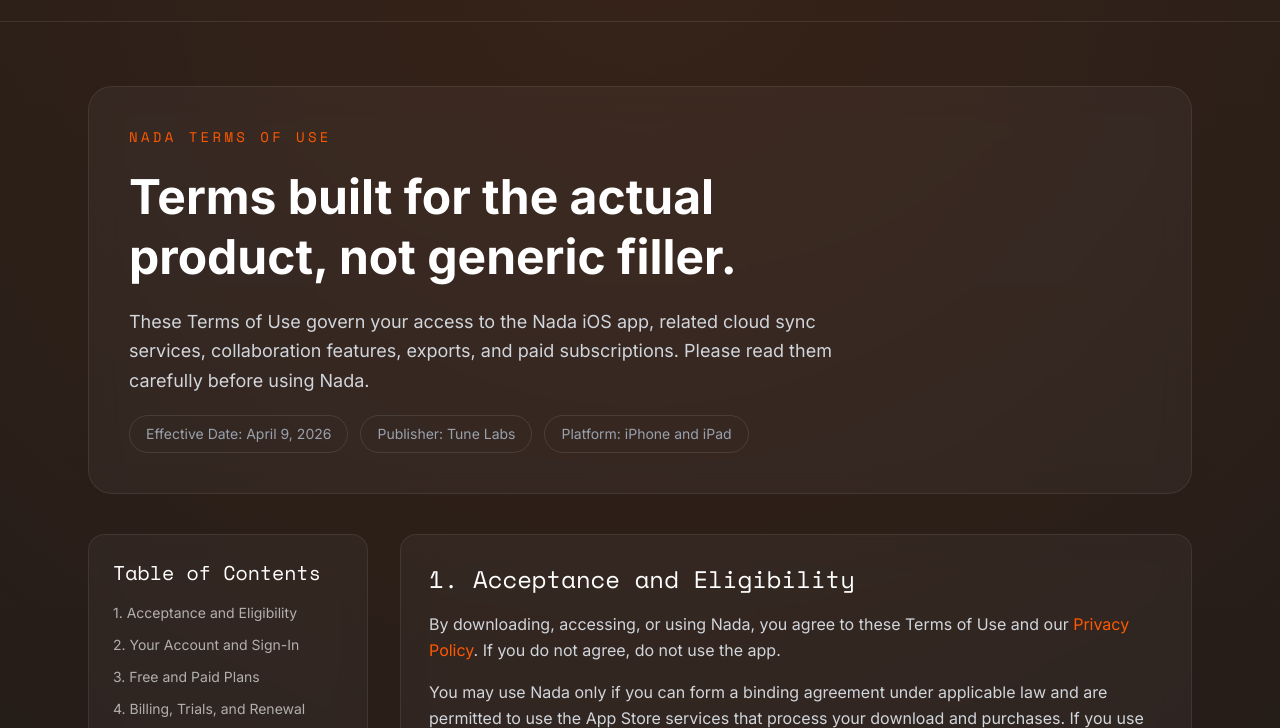
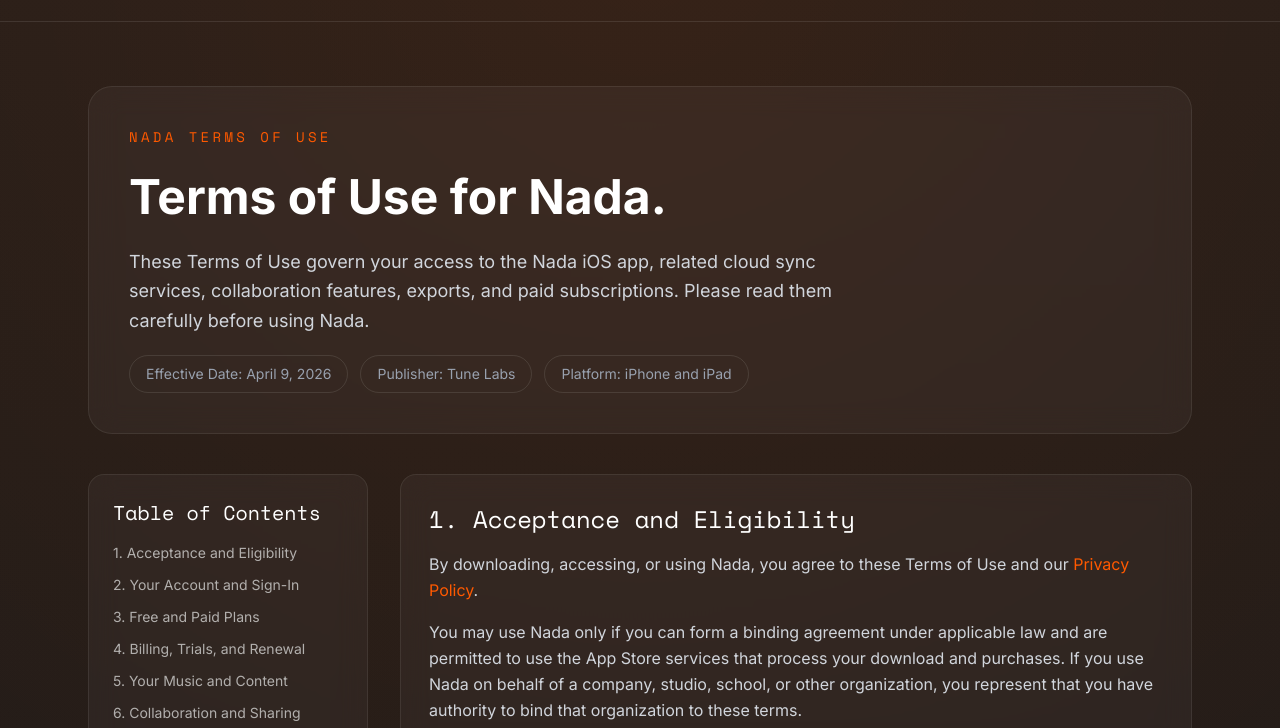
Before and after one commit to Tune-Labs/tune-labs.github.io, a plain HTML site: page nada/terms-of-use.html in a window 1280 px wide. Shown: the part 67-795 px from the top of the page. Drawn offline with nearby package versions, Linux system fonts and the light colour scheme.

Commit message:
Soften Nada terms page copy

```diff
--- a/nada/terms-of-use.html
+++ b/nada/terms-of-use.html
@@ -71,7 +71,7 @@
         <div class="legal-card rounded-3xl p-8 md:p-10">
             <div class="max-w-3xl space-y-5">
                 <p class="text-sm uppercase tracking-[0.24em] text-primary space-mono-regular">Nada Terms of Use</p>
-                <h1 class="text-4xl md:text-5xl font-bold text-white leading-tight">Terms built for the actual product, not generic filler.</h1>
+                <h1 class="text-4xl md:text-5xl font-bold text-white leading-tight">Terms of Use for Nada.</h1>
                 <p class="text-lg text-gray-300 leading-relaxed">
                     These Terms of Use govern your access to the Nada iOS app, related cloud sync services, collaboration features, exports, and paid subscriptions. Please read them carefully before using Nada.
                 </p>
@@ -118,7 +118,7 @@
                 <section id="acceptance" class="legal-card rounded-2xl p-7 scroll-mt-8">
                     <h2 class="text-2xl text-white mb-4 space-mono-regular">1. Acceptance and Eligibility</h2>
                     <div class="space-y-4 text-gray-300 leading-relaxed">
-                        <p>By downloading, accessing, or using Nada, you agree to these Terms of Use and our <a href="privacy-policy.html" class="text-primary hover:underline">Privacy Policy</a>. If you do not agree, do not use the app.</p>
+                        <p>By downloading, accessing, or using Nada, you agree to these Terms of Use and our <a href="privacy-policy.html" class="text-primary hover:underline">Privacy Policy</a>.</p>
                         <p>You may use Nada only if you can form a binding agreement under applicable law and are permitted to use the App Store services that process your download and purchases. If you use Nada on behalf of a company, studio, school, or other organization, you represent that you have authority to bind that organization to these terms.</p>
                     </div>
                 </section>
```
